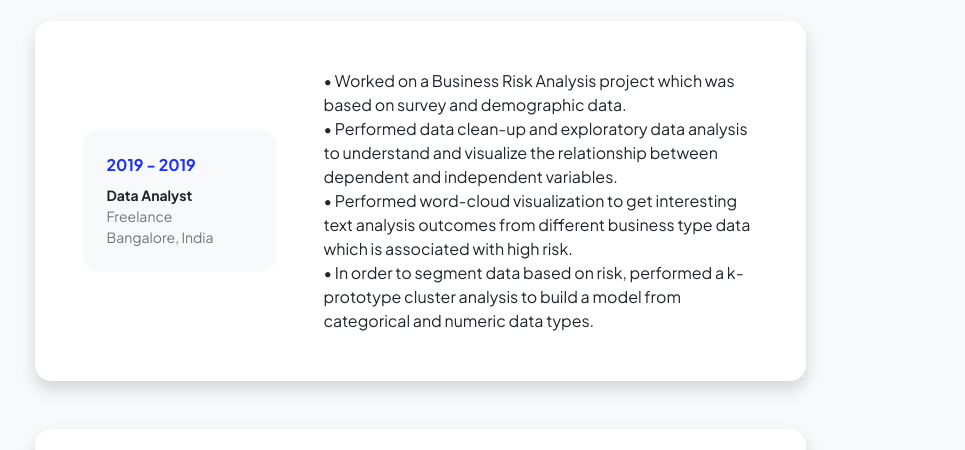
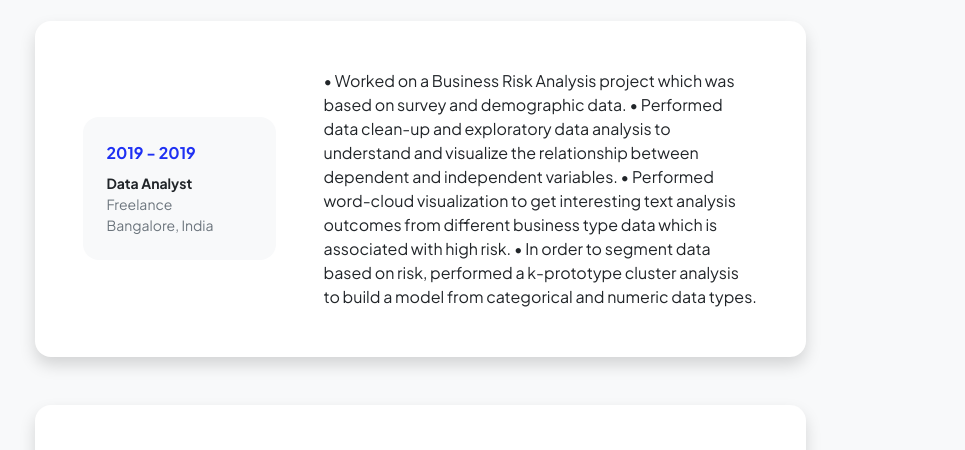
Before and after one commit to aryama-ray/myportfoliopage, a plain HTML site: page resume.html in a window 1280 px wide. Shown: the part 284-734 px from the top of the page, without its empty margins (220-1185 px from the left). Drawn offline with nearby package versions, Linux system fonts and the light colour scheme.

Commit message:
updated
updated

```diff
--- a/resume.html
+++ b/resume.html
@@ -64,10 +64,10 @@
                                                 <div class="small text-muted"> Bangalore, India </div>
                                             </div>
                                         </div>
-                                        <div class="col-lg-8"><div> • Worked on a Business Risk Analysis project which was based on survey and demographic data.</div>
-                                            <div>  • Performed data clean-up and exploratory data analysis to understand and visualize the relationship between dependent and independent variables.</div>
-                                            <div>  • Performed word-cloud visualization to get interesting text analysis outcomes from different business type data which is associated with high risk.</div>
-                                            <div>  • In order to segment data based on risk, performed a k-prototype cluster analysis to build a model from categorical and numeric data types.</div></div>
+                                        <div class="col-lg-8"><div> • Worked on a Business Risk Analysis project which was based on survey and demographic data.
+                                             • Performed data clean-up and exploratory data analysis to understand and visualize the relationship between dependent and independent variables.
+                                             • Performed word-cloud visualization to get interesting text analysis outcomes from different business type data which is associated with high risk.
+                                             • In order to segment data based on risk, performed a k-prototype cluster analysis to build a model from categorical and numeric data types.</div></div>
                                     </div>
                                 </div>
                             </div>
```
